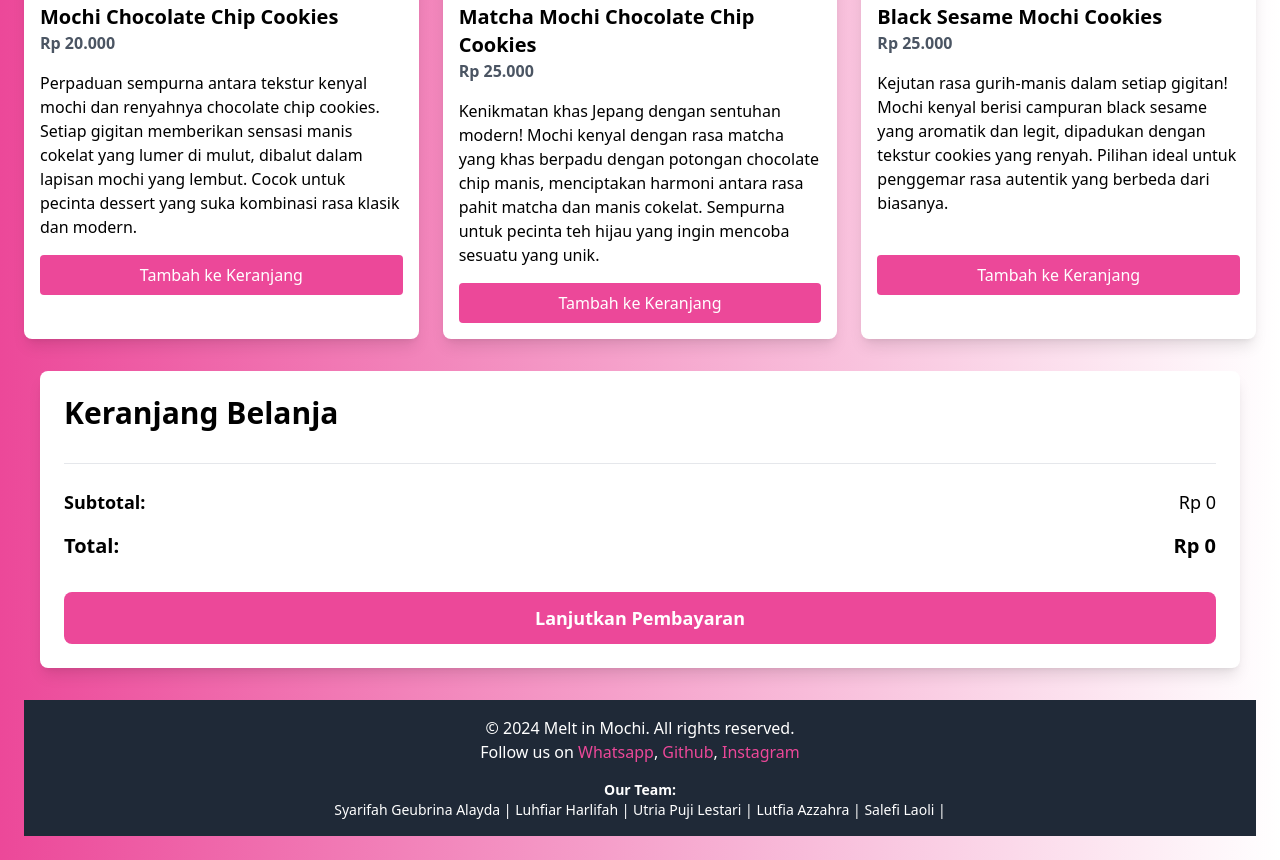
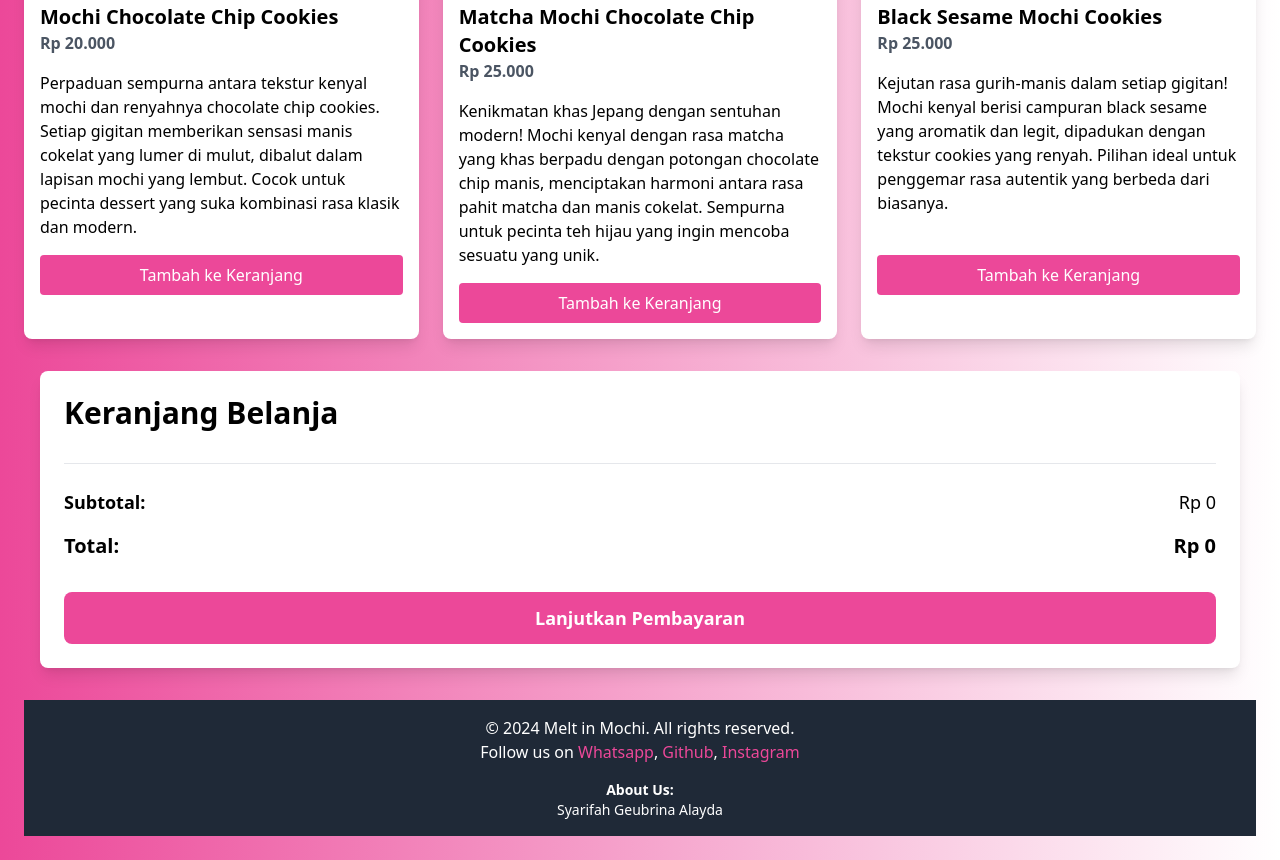
Before and after one commit to Geubrinaa/MeltInMochi, a plain HTML site: page utama.html in a window 1280 px wide. Shown: the part 2205-3065 px from the top of the page. Drawn offline with nearby package versions, Linux system fonts and the light colour scheme.

Commit message:
Update utama.html

```diff
--- a/utama.html
+++ b/utama.html
@@ -384,13 +384,9 @@
           >
         </p>
         <div class="mt-4 text-sm">
-          <p class="font-semibold">Our Team:</p>
+          <p class="font-semibold"> About Us:</p>
           <p>
-            Syarifah Geubrina Alayda |
-            Luhfiar Harlifah |
-            Utria Puji Lestari |
-            Lutfia Azzahra  |
-            Salefi Laoli |
+            Syarifah Geubrina Alayda
           </p>
         </div>
       </div>
```
